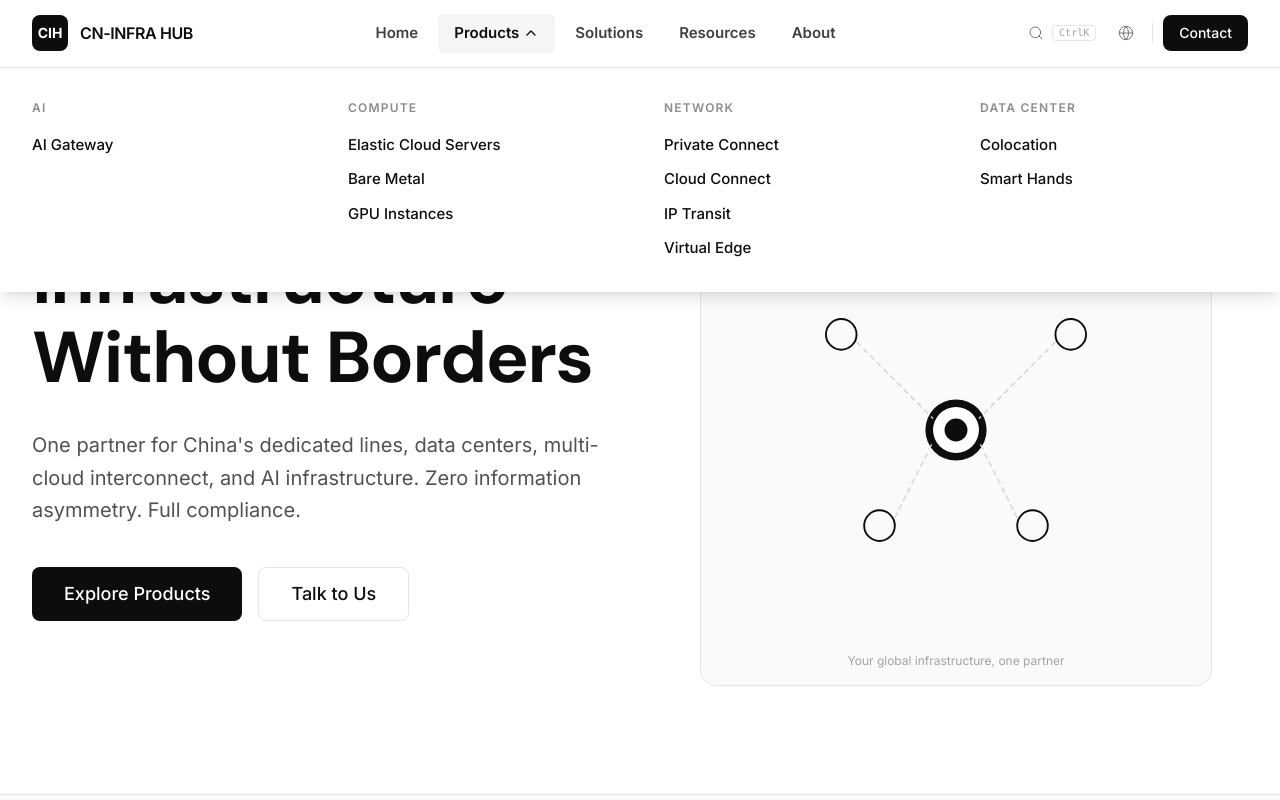
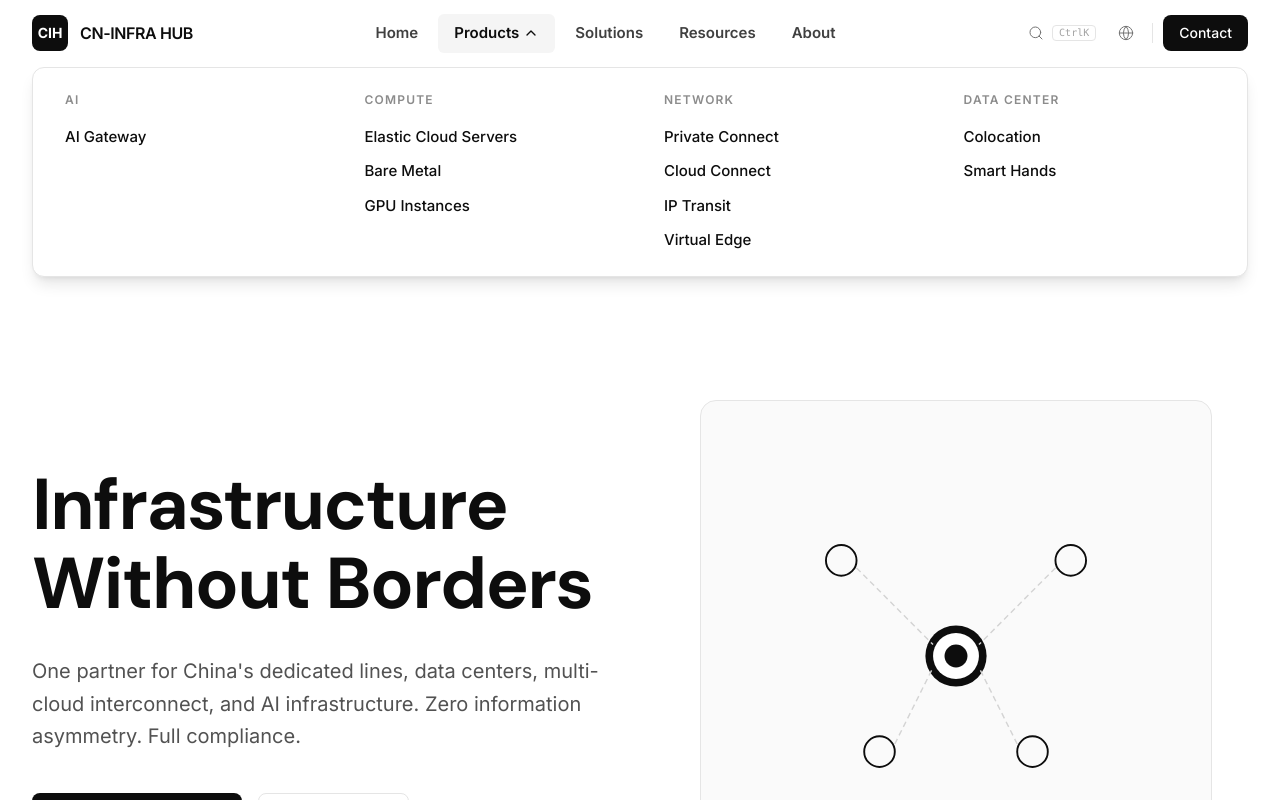
Before and after one commit to emoqbao/cninfrahub, a Next.js app: page / in a window 1280 px wide. Both pictures are taken after a click on the button "Products". Shown: the top 800 px of the page. Built offline with nearby package versions, Linux system fonts and the light colour scheme.

Commit message:
Fix: mega menu spans logo-to-contact, rounded-xl border

```diff
--- a/src/components/layout/Header.tsx
+++ b/src/components/layout/Header.tsx
@@ -18,7 +18,6 @@ export default function Header() {
   const [langOpen, setLangOpen] = useState(false);
   const megaRef = useRef<HTMLDivElement>(null);
   const langRef = useRef<HTMLDivElement>(null);
-  const headerRef = useRef<HTMLElement>(null);
   const { lang, setLang } = useLanguage();
 
   useEffect(() => {
@@ -61,12 +60,12 @@ export default function Header() {
   return (
     <>
       <header
-        ref={headerRef}
         className={`sticky top-0 z-50 bg-white transition-shadow ${
           scrolled ? "shadow-[0_1px_0_0_#e5e5e5]" : ""
         }`}
       >
-        <div className="mx-auto flex max-w-7xl items-center px-6 py-3.5 lg:px-8">
+        <div className="mx-auto max-w-7xl px-6 py-3.5 lg:px-8">
+          <div className="flex items-center">
             {/* Logo */}
             <Link href="/" className="flex items-center gap-3 flex-shrink-0">
               <div className="flex h-9 w-9 items-center justify-center rounded-lg bg-[#0d0d0d] text-sm font-bold text-white">
@@ -167,11 +166,12 @@ export default function Header() {
               {mobileOpen ? <X className="h-5 w-5" /> : <Menu className="h-5 w-5" />}
             </button>
           </div>
+        </div>
 
-        {/* Mega menu — full width panel */}
+        {/* Mega menu — spanning logo to Contact */}
         {megaOpen && (
-          <div className="absolute left-0 right-0 top-full border-t border-[#e5e5e5] bg-white shadow-lg">
-            <div className="mx-auto max-w-7xl px-6 py-8 lg:px-8">
+          <div className="mx-auto max-w-7xl px-6 pb-4 lg:px-8">
+            <div className="rounded-xl border border-[#e5e5e5] bg-white shadow-lg px-8 py-6">
               <div className="grid grid-cols-4 gap-x-12 gap-y-6">
                 {productModules.map((mod) => (
                   <div key={mod}>
```
Lines whose indentation alone changed are shown as unchanged.
